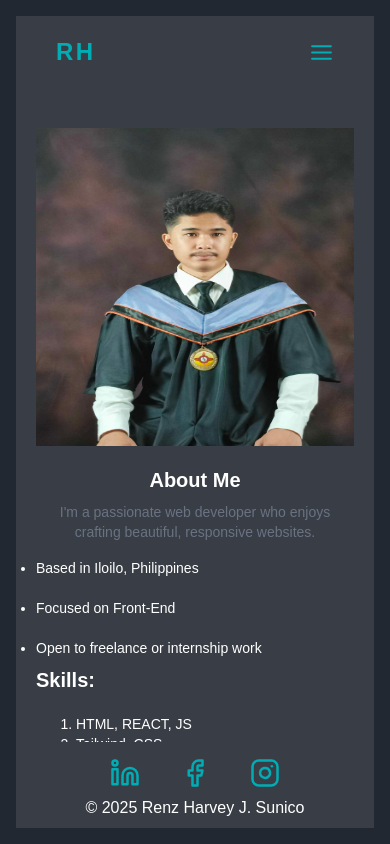
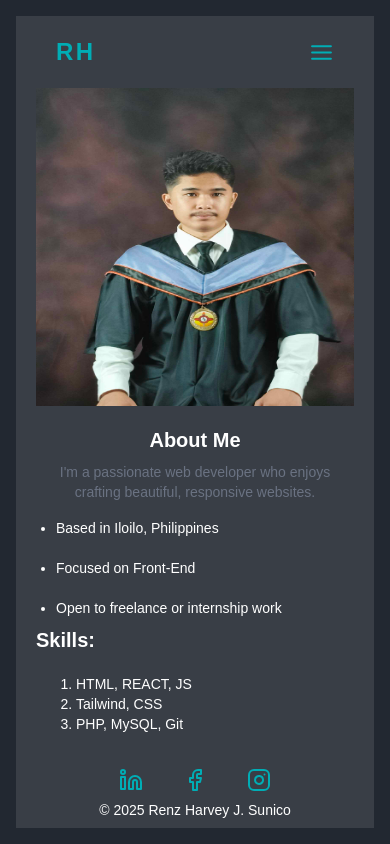
Before and after one commit to Reignz217/Portfolio, a React (Vite) app: page /about in a window 390 px wide. Built offline with nearby package versions, Linux system fonts and the light colour scheme.

Commit message:
5/4/25 11:05PM

```diff
--- a/src/App.css
+++ b/src/App.css
@@ -6,6 +6,7 @@
 body {
   margin: 0;
   padding: 0;
+  scroll-behavior: smooth;
 }
 /* animation for scroll */
 .show {
--- a/src/App.jsx
+++ b/src/App.jsx
@@ -13,7 +13,7 @@ function App() {
     <Router>
       <div className='flex flex-col bg-[#222831] h-screen md:p-8 p-4 min-w-[320]'>
         <Header/>
-        <div className='flex-1 w-full bg-[#393E46] text-white overflow-y-auto py-5'>
+        <div className='flex-1 w-full bg-[#393E46] text-white overflow-y-auto'>
               <Routes>
                 <Route path='/' element={<Home />} />
                 <Route path='/about' element={<About />} />
--- a/src/Layout/Footer.jsx
+++ b/src/Layout/Footer.jsx
@@ -6,11 +6,11 @@ export default function Footer(){
         <>
             <div className='p-2 bg-[#393E46] text-white'>
                 <div className='flex justify-center gap-10 p-2'>
-                    <a href='https://www.linkedin.com/in/renz-harvey-sunico-76a313356'><Linkedin size={30} color='#00ADB5' /></a>
-                    <a href='https://www.facebook.com/reignz.harvey.9'><Facebook size={30} color='#00ADB5' /></a>
-                    <a href='#'><Instagram size={30} color='#00ADB5' /></a>
+                    <a href='https://www.linkedin.com/in/renz-harvey-sunico-76a313356'><Linkedin className='md:size-8 size-6' color='#00ADB5' /></a>
+                    <a href='https://www.facebook.com/reignz.harvey.9'><Facebook className='md:size-8 size-6' color='#00ADB5' /></a>
+                    <a href='#'><Instagram className='md:size-8 size-6' color='#00ADB5' /></a>
                 </div>
-                <p className='text-center'>© {new Date().getFullYear()} Renz Harvey J. Sunico</p>
+                <p className='text-center text-sm md:text-xl'>© {new Date().getFullYear()} Renz Harvey J. Sunico</p>
             </div>
         </>
     )
--- a/src/Layout/Header.jsx
+++ b/src/Layout/Header.jsx
@@ -15,13 +15,13 @@ export default function Header() {
 
     return (
         <>
-            <div className='md:flex md:justify-between items-center gap-5 md:gap-0 py-5 md:px-20 px-10 h-fit sticky md:-top-10 bg-[#393E46] text-[#00ADB5]'>
+            <div className='md:flex md:justify-between items-center gap-5 md:gap-0 py-5 md:px-20 px-10 h-fit relative bg-[#393E46] text-[#00ADB5]'>
                 <div className='flex justify-between items-center'>
-                    <h2 className="text-center md:text-5xl text-2xl font-bold tracking-widest">RH</h2>
+                    <a href='/'><h2 className="text-center md:text-5xl text-2xl font-bold tracking-widest cursor-pointer">RH</h2></a>
                     <AlignJustify size={25} onClick={() => setIsClick(!isClick)} color='#00ADB5' className='md:hidden cursor-pointer'/>
                 </div>
                 <ul className={`md:flex md:flex-row gap-5 items-center lg:gap-20 md:gap-10 md:text-xl text-sm font-medium transition-all  duration-500
-                    ${isClick ? 'flex flex-col absolute top-20 left-0 w-full ease-in-out pb-5 bg-[#393E46] z-50' : 'hidden'}
+                    ${isClick ? 'flex flex-col absolute top-18 left-0 w-full ease-in-out pb-5 bg-[#393E46] z-50' : 'hidden'}
                 `}>
 
                     {navLinks.map(({ path, label }) => (
--- a/src/Pages/About.jsx
+++ b/src/Pages/About.jsx
@@ -3,7 +3,7 @@ import Profile from '../assets/Profile.jpg';
 export default function About() {
     return(
         <>
-            <div className="lg:w-3/4 m-auto flex flex-col lg:flex-row md:px-10 p-5 gap-5 items-center justify-center">
+            <div className="lg:w-3/4 m-auto flex flex-col lg:flex-row md:px-10 px-5 gap-5 items-center justify-center">
                 <div className="lg:w-1/2 md:px-10 lg:p-0">
                     <img src={Profile} className='aspect-square'/>
                 </div>
@@ -16,7 +16,7 @@ export default function About() {
                         who enjoys crafting beautiful,
                         responsive websites.
                     </p>
-                    <ul className="flex flex-col gap-5 md:pl-10 list-disc text-sm md:text-xl">
+                    <ul className="flex flex-col gap-5 pl-5 md:pl-10 list-disc text-sm md:text-xl">
                         <li>Based in Iloilo, Philippines</li>
                         <li>Focused on Front-End</li>
                         <li>Open to freelance or internship work</li>
--- a/src/Pages/Home.jsx
+++ b/src/Pages/Home.jsx
@@ -29,10 +29,10 @@ export default function Home(){
     return(
         <>
             <div className="mb-10">
-                <div className="lg:flex md:my-10">
+                <div className="lg:flex md:my-10 home" id='home'>
                     <div className="lg:w-1/2 flex flex-col justify-center items-center text-center md:p-10 p-5">
-                        <h2 className="xl:text-6xl text-xl">Hi, <br/>I'm Renz Harvey J. Sunico</h2>
-                        <p className="xl:text-3xl text-[12px] text-gray-500 desc">Web Developer | Problem Solver</p>
+                        <h2 className="xl:text-6xl md:text-3xl text-xl">Hi, <br/>I'm Renz Harvey J. Sunico</h2>
+                        <p className="xl:text-3xl md:text-xl text-[12px] text-gray-500 desc">Web Developer | Problem Solver</p>
                     </div>
                     <div className="lg:w-1/2  flex justify-center xl:h-180">
                         <img className="p-5 aspect-square" src={Profile} alt="Profile of Renz Harvey J. Sunico"/>
```
